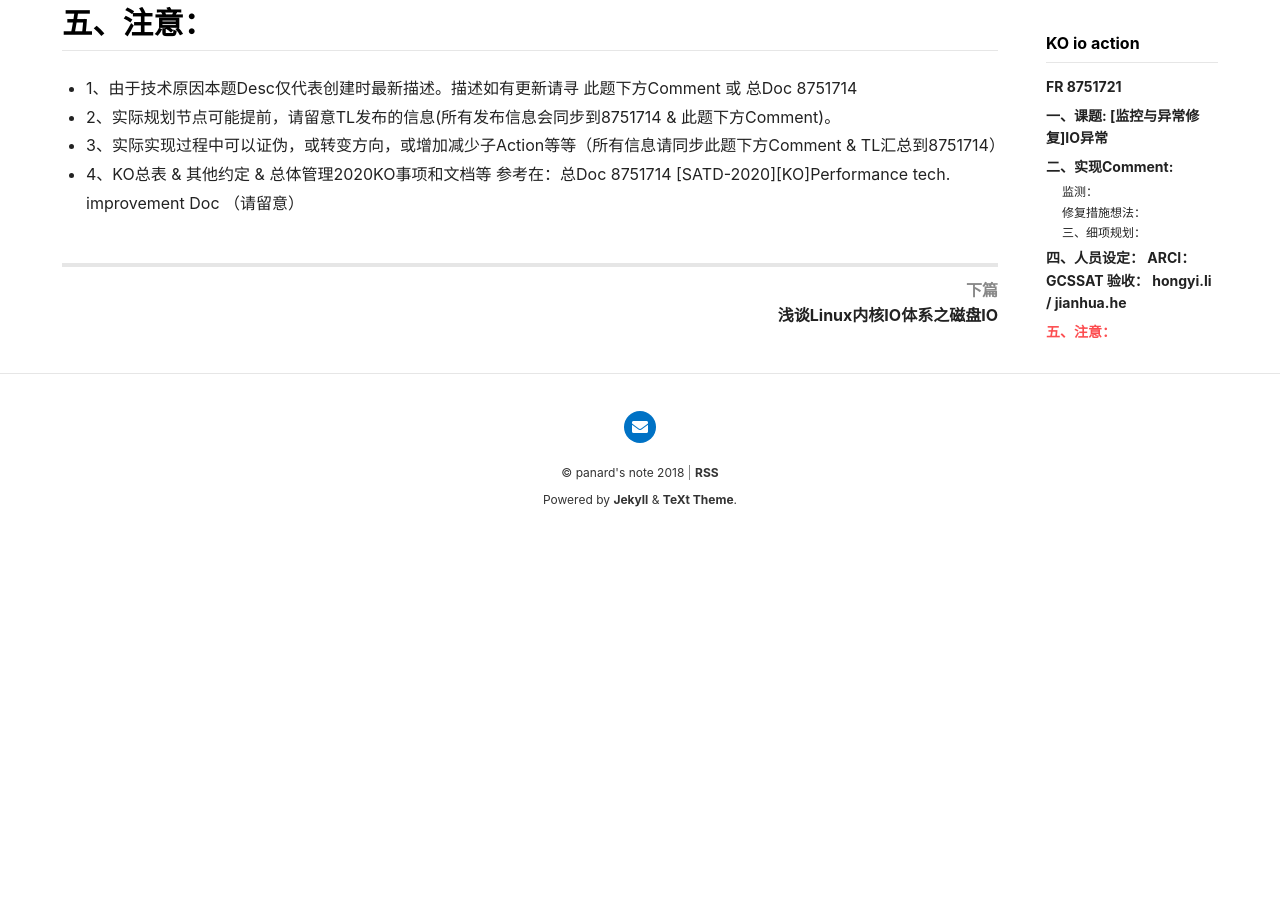
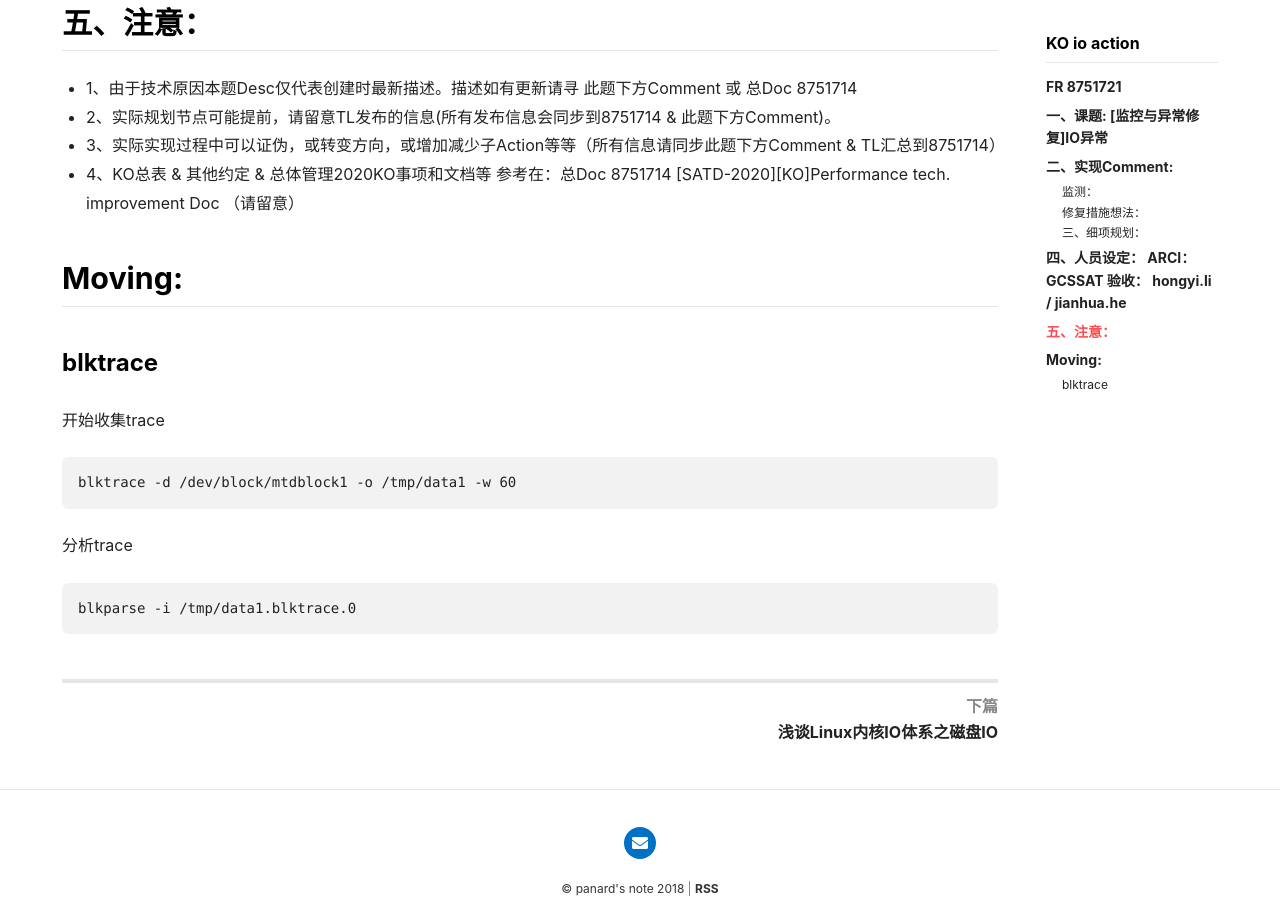
Before and after one commit to panard313/panard313.github.io, a Jekyll site: the page built from _posts/2020-01-08-KO-io-action.md, in a window 1280 px wide and 900 px high, scrolled down 2233 px. Built offline with Jekyll 4.4.1, drawn with Linux system fonts in a browser that asks for light colours; nearby versions of some CDN libraries; before the commit the page ends 2767 px from its top, so only the background shows below that.

Commit message:
add content

```diff
--- a/_posts/2020-01-08-KO-io-action.md
+++ b/_posts/2020-01-08-KO-io-action.md
@@ -57,3 +57,15 @@ lang: zh-Hans
 - 2、实际规划节点可能提前，请留意TL发布的信息(所有发布信息会同步到8751714 & 此题下方Comment)。
 - 3、实际实现过程中可以证伪，或转变方向，或增加减少子Action等等（所有信息请同步此题下方Comment & TL汇总到8751714）
 - 4、KO总表 & 其他约定 & 总体管理2020KO事项和文档等 参考在：总Doc 8751714 [SATD-2020][KO]Performance tech. improvement Doc （请留意）
+
+## Moving:
+
+### blktrace
+
+开始收集trace
+
+    blktrace -d /dev/block/mtdblock1 -o /tmp/data1 -w 60
+
+分析trace
+
+    blkparse -i /tmp/data1.blktrace.0
```
Also changed, not shown: _posts/2018-05-29-using.md (+8 -0 lines).
